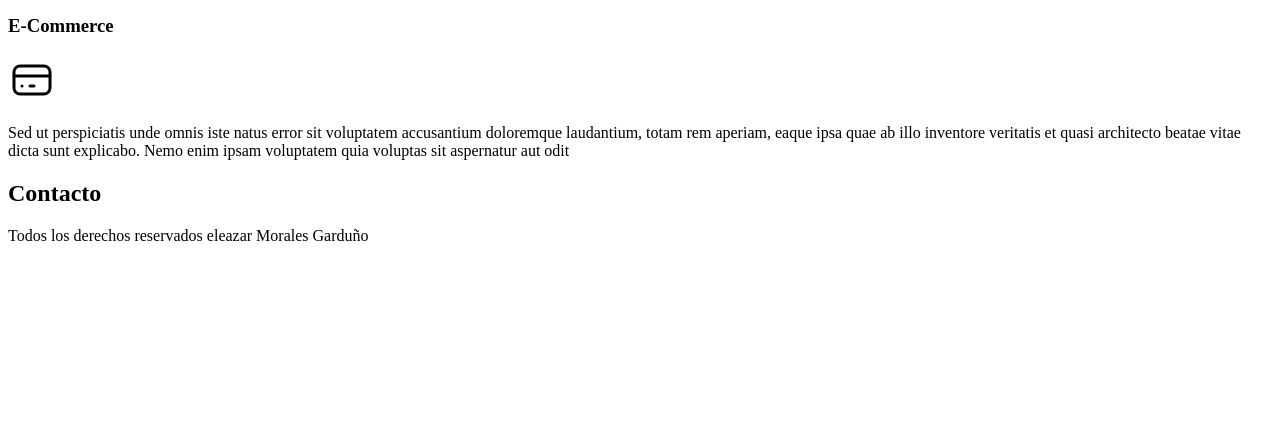
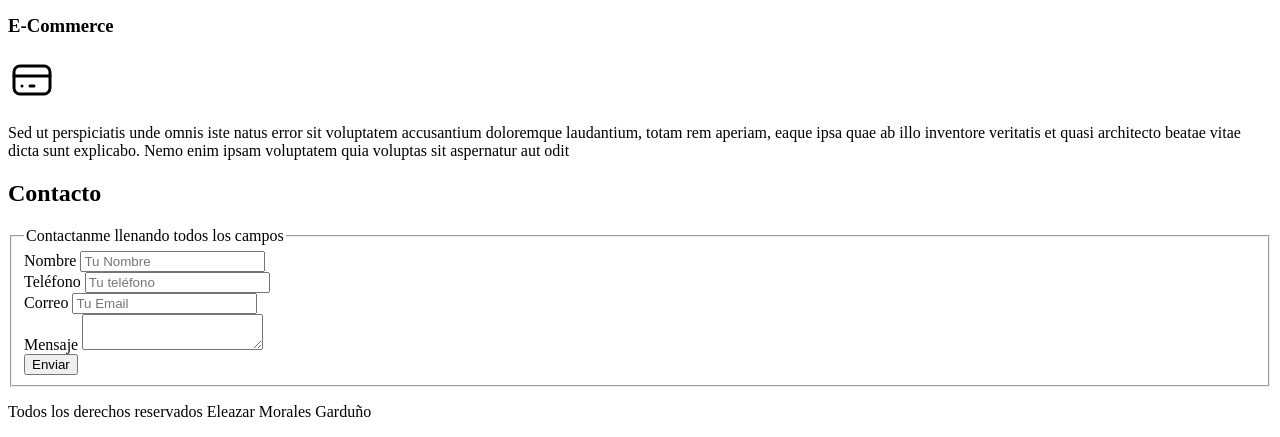
Before and after one commit to Evil5464/freelancer, a plain HTML site: page index.html in a window 1280 px wide. Shown: the part 729-1166 px from the top of the page. Before the commit the page ends 990 px from the top, so only its background shows below. Drawn offline with Linux system fonts and the light colour scheme.

Commit message:
Se agrega formulario de contacto

```diff
--- a/index.html
+++ b/index.html
@@ -60,8 +60,10 @@
 
         <section>
             <h3>Aplicaciones Web</h3>
-            <svg xmlns="http://www.w3.org/2000/svg" class="icon icon-tabler icon-tabler-brand-android" width="48" height="48" viewBox="0 0 24 24" stroke-width="1.5" stroke="#000000" fill="none" stroke-linecap="round" stroke-linejoin="round">
-                <path stroke="none" d="M0 0h24v24H0z" fill="none"/>
+            <svg xmlns="http://www.w3.org/2000/svg" class="icon icon-tabler icon-tabler-brand-android" width="48"
+                height="48" viewBox="0 0 24 24" stroke-width="1.5" stroke="#000000" fill="none" stroke-linecap="round"
+                stroke-linejoin="round">
+                <path stroke="none" d="M0 0h24v24H0z" fill="none" />
                 <line x1="4" y1="10" x2="4" y2="16" />
                 <line x1="20" y1="10" x2="20" y2="16" />
                 <path d="M7 9h10v8a1 1 0 0 1 -1 1h-8a1 1 0 0 1 -1 -1v-8a5 5 0 0 1 10 0" />
@@ -69,12 +71,15 @@
                 <line x1="16" y1="3" x2="15" y2="5" />
                 <line x1="9" y1="18" x2="9" y2="21" />
                 <line x1="15" y1="18" x2="15" y2="21" />
-              </svg>
-              <svg xmlns="http://www.w3.org/2000/svg" class="icon icon-tabler icon-tabler-brand-apple" width="48" height="48" viewBox="0 0 24 24" stroke-width="1.5" stroke="#000000" fill="none" stroke-linecap="round" stroke-linejoin="round">
-                <path stroke="none" d="M0 0h24v24H0z" fill="none"/>
-                <path d="M9 7c-3 0 -4 3 -4 5.5c0 3 2 7.5 4 7.5c1.088 -.046 1.679 -.5 3 -.5c1.312 0 1.5 .5 3 .5s4 -3 4 -5c-.028 -.01 -2.472 -.403 -2.5 -3c-.019 -2.17 2.416 -2.954 2.5 -3c-1.023 -1.492 -2.951 -1.963 -3.5 -2c-1.433 -.111 -2.83 1 -3.5 1c-.68 0 -1.9 -1 -3 -1z" />
+            </svg>
+            <svg xmlns="http://www.w3.org/2000/svg" class="icon icon-tabler icon-tabler-brand-apple" width="48"
+                height="48" viewBox="0 0 24 24" stroke-width="1.5" stroke="#000000" fill="none" stroke-linecap="round"
+                stroke-linejoin="round">
+                <path stroke="none" d="M0 0h24v24H0z" fill="none" />
+                <path
+                    d="M9 7c-3 0 -4 3 -4 5.5c0 3 2 7.5 4 7.5c1.088 -.046 1.679 -.5 3 -.5c1.312 0 1.5 .5 3 .5s4 -3 4 -5c-.028 -.01 -2.472 -.403 -2.5 -3c-.019 -2.17 2.416 -2.954 2.5 -3c-1.023 -1.492 -2.951 -1.963 -3.5 -2c-1.433 -.111 -2.83 1 -3.5 1c-.68 0 -1.9 -1 -3 -1z" />
                 <path d="M12 4a2 2 0 0 0 2 -2a2 2 0 0 0 -2 2" />
-              </svg>
+            </svg>
             <p>At vero eos et accusamus et iusto odio dignissimos ducimus qui blanditiis praesentium voluptatum deleniti
                 atque
                 corrupti quos dolores et quas molestias excepturi sint occaecati cupiditate non provident, similique
@@ -84,13 +89,15 @@
 
         <section>
             <h3>E-Commerce</h3>
-            <svg xmlns="http://www.w3.org/2000/svg" class="icon icon-tabler icon-tabler-credit-card" width="48" height="48" viewBox="0 0 24 24" stroke-width="1.5" stroke="#000000" fill="none" stroke-linecap="round" stroke-linejoin="round">
-                <path stroke="none" d="M0 0h24v24H0z" fill="none"/>
+            <svg xmlns="http://www.w3.org/2000/svg" class="icon icon-tabler icon-tabler-credit-card" width="48"
+                height="48" viewBox="0 0 24 24" stroke-width="1.5" stroke="#000000" fill="none" stroke-linecap="round"
+                stroke-linejoin="round">
+                <path stroke="none" d="M0 0h24v24H0z" fill="none" />
                 <rect x="3" y="5" width="18" height="14" rx="3" />
                 <line x1="3" y1="10" x2="21" y2="10" />
                 <line x1="7" y1="15" x2="7.01" y2="15" />
                 <line x1="11" y1="15" x2="13" y2="15" />
-              </svg>
+            </svg>
             <p>
                 Sed ut perspiciatis unde omnis iste natus error sit voluptatem accusantium doloremque laudantium, totam
                 rem
@@ -105,10 +112,35 @@
 
     <section>
         <h2>Contacto</h2>
+
+        <form action="">
+            <fieldset>
+                <legend>Contactanme llenando todos los campos</legend>
+                <div>
+                    <label for="">Nombre</label>
+                    <input type="text" placeholder="Tu Nombre">
+                </div>
+                <div>
+                    <label for="">Teléfono</label>
+                    <input type="tel" placeholder="Tu teléfono">
+                </div>
+                <div>
+                    <label for="">Correo</label>
+                    <input type="email" placeholder="Tu Email">
+                </div>
+                <div>
+                    <label for="">Mensaje</label>
+                    <textarea></textarea>
+                </div>
+
+                <input type="submit" value="Enviar">
+
+            </fieldset>
+        </form>
     </section>
 
     <footer>
-        <p>Todos los derechos reservados eleazar Morales Garduño</p>
+        <p>Todos los derechos reservados Eleazar Morales Garduño</p>
     </footer>
 </body>
 
```
